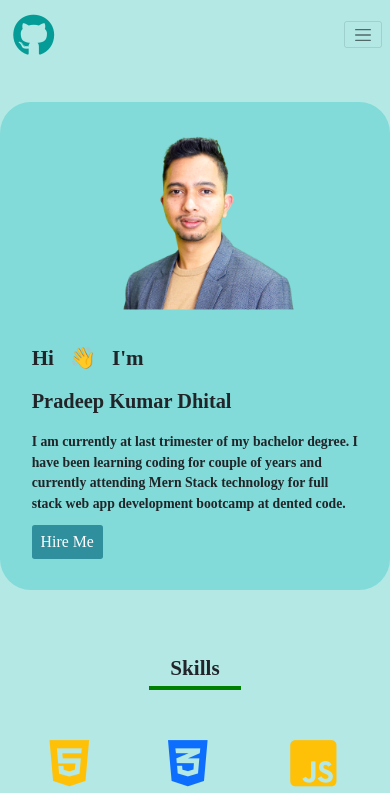
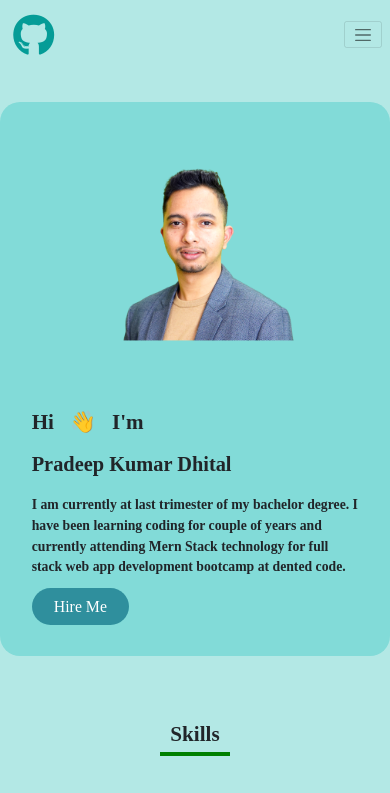
Before and after one commit to Pradeep22222/react-portfolio, a React (Create React App) app: page / in a window 390 px wide. Shown: the top 793 px of the page. Built offline with nearby package versions, Linux system fonts and the light colour scheme; a web font is replaced by a local one.

Commit message:
all responsiveness applied

```diff
--- a/src/Components/AboutMe.js
+++ b/src/Components/AboutMe.js
@@ -8,7 +8,7 @@ export const AboutMe = () => {
         <div className="title">
           <span>About Me</span>
         </div>
-        <div className=" about_row row mt-5">
+        <div className=" about_row about row mt-5">
           <div className="col">
             <img className="tilt about_pic" src={profileAbout} alt="" />
           </div>
--- a/src/Components/Contact.js
+++ b/src/Components/Contact.js
@@ -3,43 +3,43 @@ import React from "react";
 export const Contact = () => {
   return (
     <div>
-      <div className="container contact mt-5 mb-5 py-5" id="contact">
+      <div className="container contact mt-5 mb-5" id="contact">
         <div className="title">
-          <span>Contact Me</span>
+          <span className="d-inline-block">Contact Me</span>
         </div>
 
-        <div className="row fa-5x ">
+        <div className="row ">
           <div className="col d-flex justify-content-around">
             <a href="tel:+61451644397" className="text-secondary contact_icon">
-              <i class="fa-solid fa-mobile-retro"></i>
+              <i class="fa-solid fa-mobile-retro contact_icon"></i>
             </a>
 
             <a
               href="mailto:pradeepdhital124@gmail.com"
               className="text-warning contact_icon"
             >
-              <i className="fa-solid fa-envelope"></i>
+              <i className="fa-solid fa-envelope contact_icon"></i>
             </a>
             <a
               href="https://www.linkedin.com/in/pradeepkumardhital"
               target="_blank"
               className="text-primary contact_icon"
             >
-              <i className="fa-brands fa-linkedin"></i>
+              <i className="fa-brands fa-linkedin contact_icon"></i>
             </a>
             <a
               href="https://www.facebook.com/pk.dheetaal"
               className="text-primary contact_icon"
               target="_blank"
             >
-              <i className="fa-brands fa-facebook-square"></i>
+              <i className="fa-brands fa-facebook-square contact_icon"></i>
             </a>
             <a
               href="https://www.instagram.com/p_k_dhee_taal"
               target="_blank"
               className="text-danger contact_icon"
             >
-              <i className="fa-brands fa-instagram-square"></i>
+              <i className="fa-brands fa-instagram-square contact_icon"></i>
             </a>
           </div>
         </div>
--- a/src/index.css
+++ b/src/index.css
@@ -144,7 +144,7 @@ body {
   margin-bottom: 3rem;
 }
 .title span {
-  padding: 0.5rem 2rem;
+  padding: 0.5rem 1rem;
   border-bottom: 0.4rem solid green;
 }
 
@@ -169,21 +169,18 @@ body {
 /* about me section */
 
 .about {
-  background: #2f8f9d;
+  background: #82dbd8;
   border-radius: 31px;
 }
 
 .tilt {
   transform: rotate(-11deg);
 }
-.logo {
-  width: 6rem;
-  border-radius: 100% 0% 100% 0% / 36% 59% 41% 64%;
-  opacity: 0.8;
-}
+
 .contact {
-  background: #ffeead;
+  background: #43afb9;
   border-radius: 31px;
+  padding-bottom: 0.5rem;
 }
 .section {
   transition: all 0.3s;
@@ -217,7 +214,7 @@ body {
 .contact_icon {
   opacity: 0.8;
   transition: all 0.3s;
-  font-size: 5rem;
+  font-size: 4.7rem;
   border-radius: 100% 0% 100% 0% / 36% 59% 41% 64%;
   padding: 0.3rem 0.7rem 0.3rem 0.7rem;
 }
@@ -254,9 +251,28 @@ body {
   background-color: #2f8f9d;
   transition: all 0.3s ease-out;
   backface-visibility: hidden;
+  position: relative;
+  z-index: 2;
+  border-radius: 7rem;
+  padding: 0.5rem 2rem;
 }
-.button_hire:hover {
-  transform: scale(1.07);
+
+.button_hire::after {
+  content: "";
+  display: inline-block;
+  width: 100%;
+  height: 100%;
+  position: absolute;
+  top: 0;
+  left: 0;
+  background-color: #2f8f9d;
+  z-index: -1;
+  transition: all 0.7s;
+  border-radius: 7rem;
+}
+.button_hire:hover::after {
+  transform: scaleX(1.4) scaleY(1.6);
+  opacity: 0;
 }
 
 .projects_card {
@@ -300,6 +316,10 @@ body {
   .description_img {
     margin: 3rem -6rem;
   }
+  .about_pic {
+    width: 30rem;
+    margin-top: 4rem;
+  }
 }
 @media (max-width: 62em) {
   .description_img {
@@ -308,6 +328,15 @@ body {
   }
   .last_name {
     display: none;
+  }
+  .about_pic {
+    width: 35rem;
+    margin-top: 0;
+
+    margin-bottom: 1rem;
+  }
+  .about_main {
+    padding: 1rem;
   }
 }
 @media (max-width: 48em) {
@@ -319,9 +348,9 @@ body {
     display: flex;
     flex-direction: column;
   }
-  .description_img {
+  /* .description_img {
     margin: 0 auto;
-  }
+  } */
   .last_name {
     display: inline;
   }
@@ -331,17 +360,28 @@ body {
     display: flex;
     flex-direction: column;
   }
+  .description,
+  .about,
+  .contact {
+    border-radius: 20px;
+  }
+  .contact_icon {
+    font-size: 3rem;
+  }
+  .about_pic {
+    margin: 0 auto;
+  }
 }
 @media (max-width: 30em) {
   .about_pic {
-    /* 9px / 16px  */
-
-    margin-left: -6rem;
+    margin-left: -2rem;
   }
 }
 @media (max-width: 25em) {
   html {
-    /* 9px / 16px  */
     font-size: 66%;
   }
+  .about_pic {
+    margin-left: 0;
+  }
 }
```
